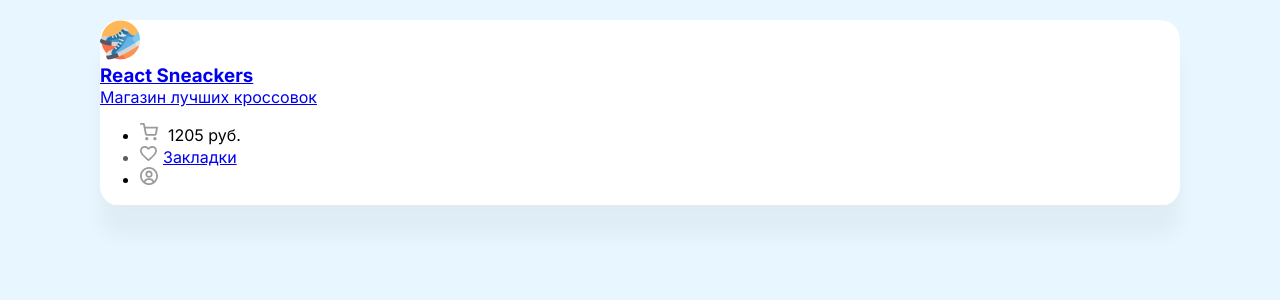
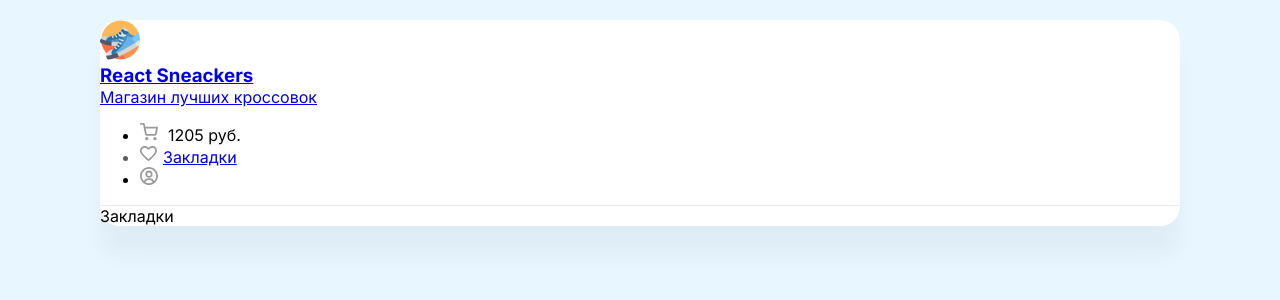
Before and after one commit to MikeSaburov/react-sneakers-shop, a React (Create React App) app: page /favorites in a window 1280 px wide. Shown: the top 300 px of the page. Built offline with nearby package versions, Linux system fonts and the light colour scheme; no server answers.

Commit message:
Сделал страницу Закладки и прокинул на нее роуты

```diff
--- a/src/App.js
+++ b/src/App.js
@@ -4,6 +4,7 @@ import { Header } from './components/Header';
 import { Drawer } from './components/Drawer';
 import { Route, Routes } from 'react-router-dom';
 import { Home } from './pages/Home';
+import { Favorites } from './pages/Favorites';
 
 function App() {
   const [items, setItems] = useState([]);
@@ -64,11 +65,12 @@ function App() {
               searchValue={searchValue}
               setSearchValue={setSearchValue}
               onAddToCart={onAddToCart}
-              oonAddToFavorite={onAddToFavorite}
+              onAddToFavorite={onAddToFavorite}
               onChangeSearchInput={onChangeSearchInput}
             />
           }
         ></Route>
+        <Route path="favorites" element={<Favorites />} />
       </Routes>
     </div>
   );
--- /dev/null
+++ b/src/pages/Favorites.jsx
@@ -0,0 +1,3 @@
+export const Favorites = () => {
+  return <div>Закладки</div>;
+};
```
